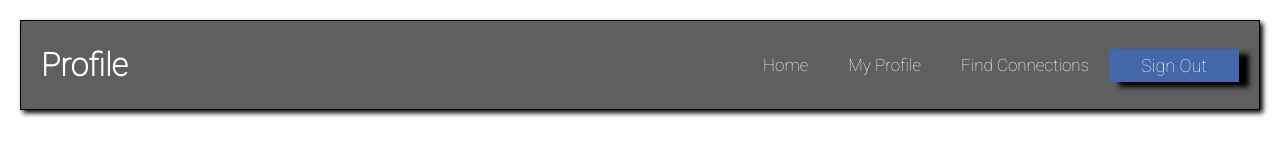
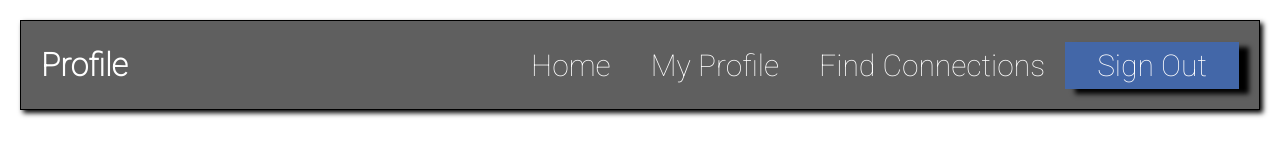
Before and after one commit to Jacob-WAC/Flex_Navbar, a plain HTML site: page index.html in a window 1280 px wide. Drawn offline with Linux system fonts and the light colour scheme.

Commit message:
Final/Flex_Navbar

```diff
--- a/style.css
+++ b/style.css
@@ -36,7 +36,7 @@ ul li {
 li a {
   text-decoration: none;
   color: rgb(255, 255, 255);
-  font-size: 17px;
+  font-size: 30px;
   margin: 20px;
 }
 
@@ -45,7 +45,7 @@ button {
   border: 0px solid rgb(0, 0, 0);
   color: rgb(255, 255, 255);
   padding: 6px 32px;
-  font-size: 18px;
+  font-size: 30px;
   box-shadow: 10px 5px 5px black;
 }
 
```
